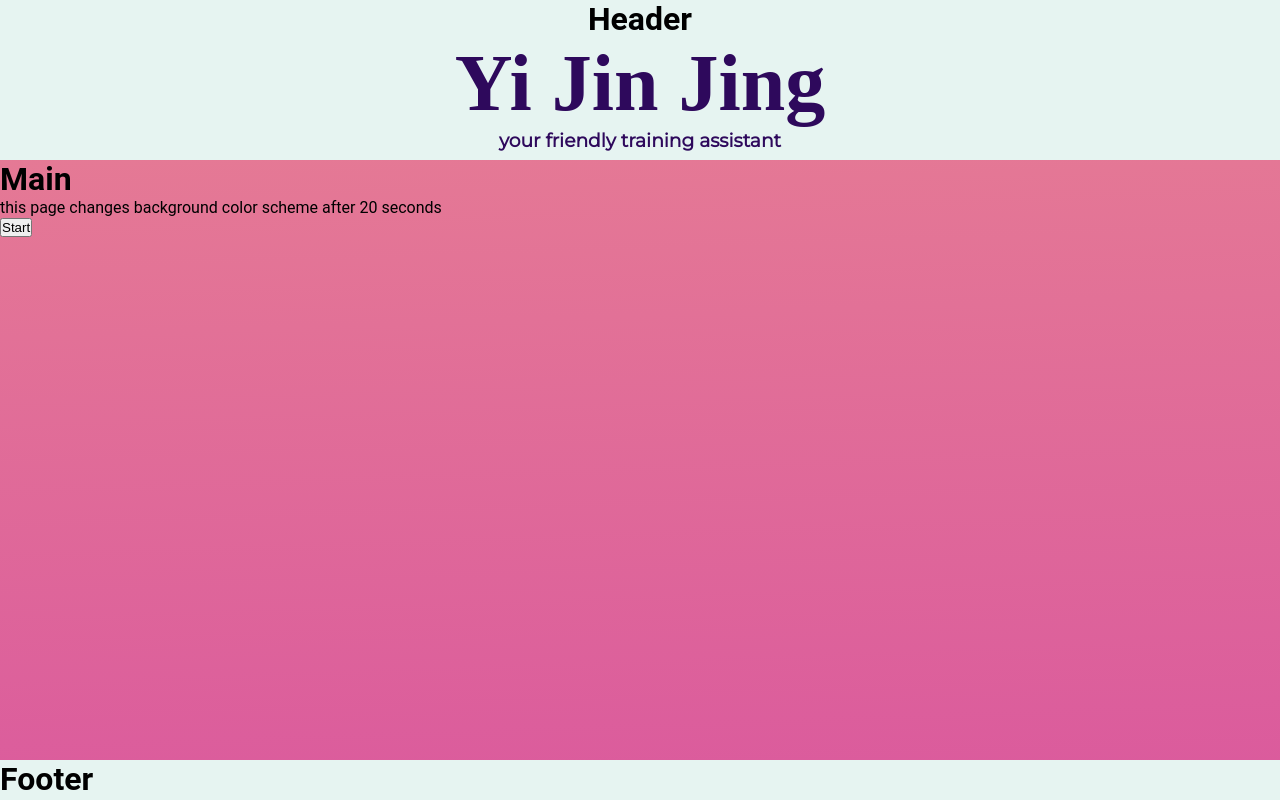
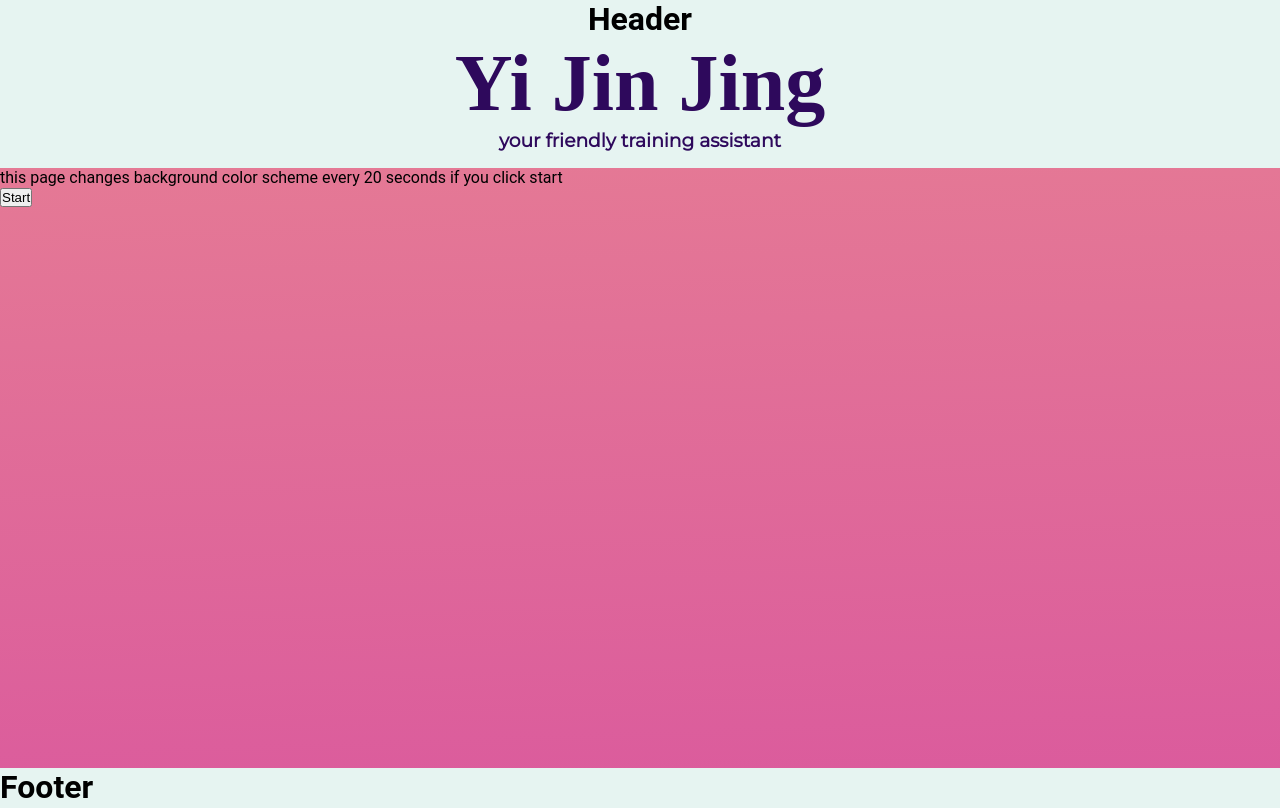
Before and after one commit to AYGros/yijinjing-assistant, a React (Create React App) app: page / in a window 1280 px wide. Built offline with nearby package versions, Linux system fonts and the light colour scheme; no server answers; a web font is replaced by a local one.

Commit message:
clean up routing and make scaffolding for aboutMe Cooldown and Guide components

```diff
--- a/src/App.js
+++ b/src/App.js
@@ -1,13 +1,70 @@
 import Header from "./components/Header";
 import Main from "./components/Main";
 import Footer from "./components/Footer";
+import {useState, useEffect} from "react";
+import {Route, Switch } from "react-router-dom";
+import Welcome from "./components/Welcome";
+import Exercise from "./components/Exercise";
+import Guide from "./components/Guide";
+import Cooldown from "./components/Cooldown";
+import AboutMe from "./components/AboutMe";
 
 
 function App() {
+
+  const backgrounds=[
+    "linear-gradient(358deg,var(--spring-green),var(--juicy-mango)",
+    "linear-gradient(358deg,var(--aqua-green),var(--pool-blue)" ,
+    "linear-gradient(358deg,var(--pale-green),var(--pale-yellow)" ,
+    "linear-gradient(358deg,var(--pale-magenta),var(--pale-mandarin)",
+    "linear-gradient(358deg,var(--deep-purple),var(--dark-mauve)" ,
+    "linear-gradient(358deg,var(--lavender),var(--pale-blue)" ,
+    "linear-gradient(358deg,var(--deep-red),var(--soft-pink)" ,
+    "linear-gradient(358deg,var(--light-mud),var(--lady-grey)" ,
+    "linear-gradient(358deg,var(--light-mauve),var(--horizon-blue)" ,
+    "linear-gradient(358deg,var(--deep-teal),var(--lime-green)" ,
+    "linear-gradient(358deg,var(--night-blue),var(--dawn-orange)" ,
+    "linear-gradient(358deg,var(--fresh-yellow),var(--aqua-blue)"
+  ]
+
+const [section, setSection]=useState(0);
+const [color, setColor]= useState();
+const [isRunning, setIsRunning]=useState(false);
+
+  const handleRunSet = () => {
+    setSection(1);
+    setColor(backgrounds[section-1])
+    setIsRunning(true);
+}
+
   return (
     <div className="App">
       <Header />
-      <Main />
+      <Main>
+        <Switch>
+          <Route exact path="/">
+            <Welcome handleRunSet={handleRunSet} />
+          </Route>
+          <Route exact path="/exercise">
+            <Exercise
+              backgrounds={backgrounds}
+              color={color}
+              setColor={setColor}
+              section={section}
+              setSection={setSection}
+              isRunning={isRunning}/>
+          </Route>
+          <Route exact path="/guide">
+            <Guide />
+          </Route>
+          <Route exact path="/cooldown">
+            <Cooldown />
+          </Route>
+          <Route exact path="/about">
+            <AboutMe />
+          </Route>
+        </Switch>
+      </Main>
       <Footer />
     </div>
   );
--- /dev/null
+++ b/src/components/AboutMe.js
@@ -0,0 +1,11 @@
+import React from 'react'
+
+const AboutMe = () => {
+    return (
+        <div>
+
+        </div>
+    )
+}
+
+export default AboutMe
--- /dev/null
+++ b/src/components/Cooldown.js
@@ -0,0 +1,11 @@
+import React from 'react'
+
+const Cooldown = () => {
+    return (
+        <div>
+
+        </div>
+    )
+}
+
+export default Cooldown
--- /dev/null
+++ b/src/components/Exercise.js
@@ -0,0 +1,38 @@
+import React from 'react'
+import { useEffect} from "react";
+import {Howl} from "howler";
+
+const Exercise = ({backgrounds, section, setSection, isRunning, color, setColor}) => {
+
+    const sectionStartSound = new Howl({
+        src: ['/sounds/softBell.mp3'],
+        volume: 0.4
+    })
+
+    useEffect(()=>{
+        if(isRunning && section <= backgrounds.length) {
+            setColor(backgrounds[section-1])
+            console.log(backgrounds.length)
+            sectionStartSound.play();
+            document.getElementById("main").style.background = color;
+            document.getElementById("main").style.backgroundSize = '400% 400%';
+            document.getElementById("main").style.WebKitAnimation = 'AnimationName 17s ease infinite';
+            document.getElementById("main").style.MozAnimation = 'AnimationName 17s ease infinite';
+            document.getElementById("main").style.animation = 'AnimationName 17s ease infinite';
+            let interval = setInterval(()=>{
+                setSection(section=>section+1);
+                setColor(backgrounds[section]);
+
+            }, 20000);
+            return ()=>clearInterval(interval);
+        }
+    }, [isRunning, section, color])
+
+    return (
+        <div>
+            <p>this page changes background color scheme every 20 seconds</p>
+        </div>
+    )
+}
+
+export default Exercise
--- /dev/null
+++ b/src/components/Guide.js
@@ -0,0 +1,11 @@
+import React from 'react'
+
+const Guide = () => {
+    return (
+        <div>
+
+        </div>
+    )
+}
+
+export default Guide
--- a/src/components/Main.js
+++ b/src/components/Main.js
@@ -4,68 +4,12 @@ import {useState, useEffect} from "react";
 import {Howl} from "howler";
 
 
-const backgrounds=[
-    "linear-gradient(358deg,var(--spring-green),var(--juicy-mango)",
-    "linear-gradient(358deg,var(--aqua-green),var(--pool-blue)" ,
-    "linear-gradient(358deg,var(--pale-green),var(--pale-yellow)" ,
-    "linear-gradient(358deg,var(--pale-magenta),var(--pale-mandarin)",
-    "linear-gradient(358deg,var(--deep-purple),var(--dark-mauve)" ,
-    "linear-gradient(358deg,var(--lavender),var(--pale-blue)" ,
-    "linear-gradient(358deg,var(--deep-red),var(--soft-pink)" ,
-    "linear-gradient(358deg,var(--light-mud),var(--lady-grey)" ,
-    "linear-gradient(358deg,var(--light-mauve),var(--horizon-blue)" ,
-    "linear-gradient(358deg,var(--deep-teal),var(--lime-green)" ,
-    "linear-gradient(358deg,var(--night-blue),var(--dawn-orange)" ,
-    "linear-gradient(358deg,var(--fresh-yellow),var(--aqua-blue)"
-]
 
-const Main = () => {
-
-const [section, setSection]=useState(0);
-const [color, setColor]= useState();
-const [isRunning, setIsRunning]=useState(false);
-
-const sectionStartSound = new Howl({
-    src: ['/sounds/softBell.mp3'],
-    volume: 0.4
-})
-
-useEffect(()=>{
-    if(isRunning && section <= backgrounds.length) {
-        setColor(backgrounds[section-1])
-        console.log(backgrounds.length)
-        sectionStartSound.play();
-        document.getElementById("main").style.background = color;
-        document.getElementById("main").style.backgroundSize = '400% 400%';
-        document.getElementById("main").style.WebKitAnimation = 'AnimationName 17s ease infinite';
-        document.getElementById("main").style.MozAnimation = 'AnimationName 17s ease infinite';
-        document.getElementById("main").style.animation = 'AnimationName 17s ease infinite';
-        let interval = setInterval(()=>{
-            setSection(section=>section+1);
-            setColor(backgrounds[section]);
-
-        }, 20000);
-        return ()=>clearInterval(interval);
-    }
-}, [isRunning, section, color])
-
-const handleRunSet = () => {
-    setSection(1);
-    setColor(backgrounds[section-1])
-    setIsRunning(true);
-
-
- /*if(color===backgrounds[0])
- setColor(backgrounds[1])
- else setColor(backgrounds[0])
- document.getElementById("main").style.background = color;*/
-}
+const Main = ({children}) => {
 
     return (
         <div className="mainContainer" id="main">
-         <h1>Main</h1>
-         <p>this page changes background color scheme after 20 seconds</p>
-         <Button onClick={handleRunSet}>Start</Button>
+         {children}
         </div>
     )
 }
--- /dev/null
+++ b/src/components/Welcome.js
@@ -0,0 +1,17 @@
+import React from 'react'
+import {Link} from "react-router-dom";
+import {Button} from "react-bootstrap";
+
+const Welcome = ({handleRunSet}) => {
+
+    return (
+        <div>
+            <p>this page changes background color scheme every 20 seconds if you click start</p>
+            <Link to="/exercise">
+                <Button onClick={handleRunSet}>Start</Button>
+            </Link>
+        </div>
+    )
+}
+
+export default Welcome
--- a/src/styles/footer.css
+++ b/src/styles/footer.css
@@ -1,5 +1,5 @@
 .footerContainer {
-  margin: 0;
-  background-color: var(--pale-blue);
-  height: 5vh;
+    margin: 0;
+    background-color: var(--pale-blue);
+    min-height: 5vh;
 }
--- a/src/styles/header.css
+++ b/src/styles/header.css
@@ -2,7 +2,7 @@
     /*this is my reminder for a horizontally divided div
   background-image: linear-gradient(var(--pale-blue) 65%, White 35%);*/
     background-color: var(--pale-blue);
-  height: 20vh;
+    min-height: 20vh;
     display: flex;
     flex-direction: column;
     align-items: center;
--- a/src/styles/main.css
+++ b/src/styles/main.css
@@ -10,7 +10,7 @@
     -webkit-animation: AnimationName 17s ease infinite;
     -moz-animation: AnimationName 17s ease infinite;
     animation: AnimationName 17s ease infinite;
-    height: 75vh;
+    min-height: 75vh;
 }
 
 @-webkit-keyframes AnimationName {
```
Lines whose indentation alone changed are shown as unchanged.
